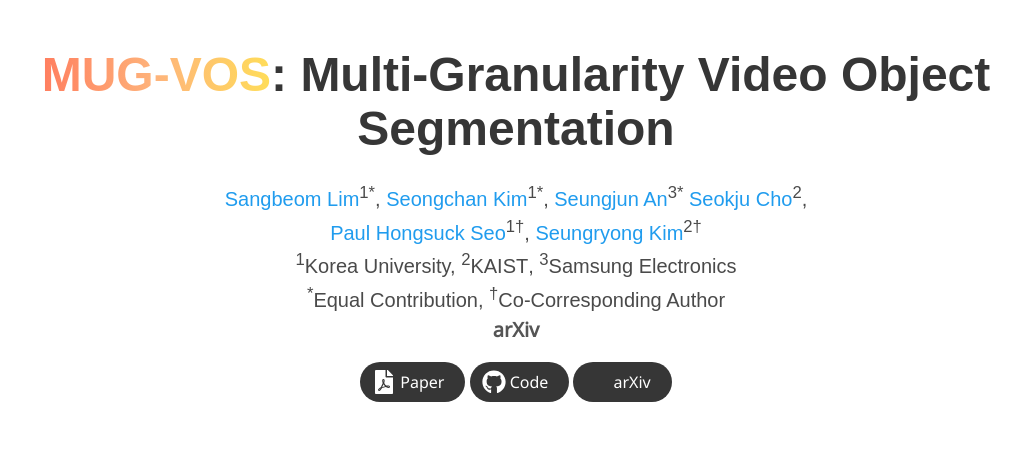
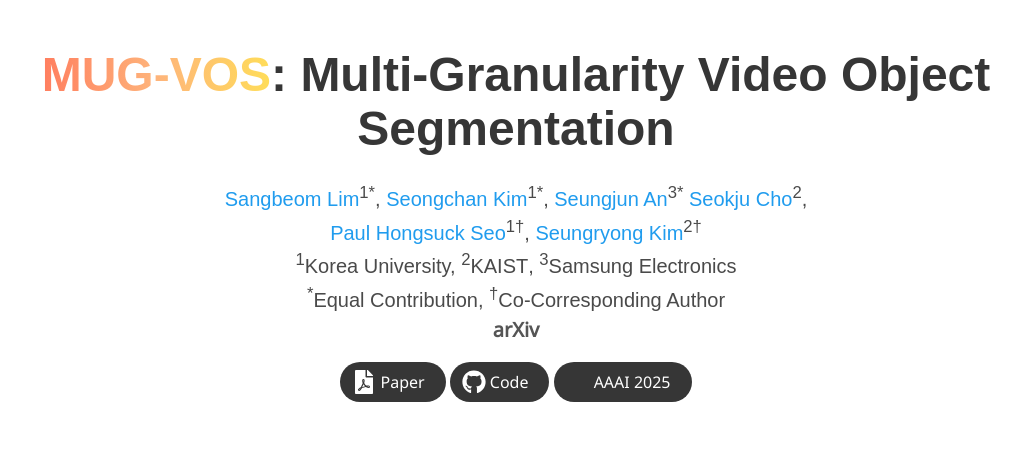
Before and after one commit to cvlab-kaist/MUG-VOS, a plain HTML site: page index.html in a window 1280 px wide. Shown: the top 464 px of the page, without its empty margins (124-1155 px from the left). Drawn offline with nearby package versions, Linux system fonts and the light colour scheme; a script that the page names is missing; some icons are missing; a web font is replaced by a local one.

Commit message:
Update index.html

```diff
--- a/index.html
+++ b/index.html
@@ -122,7 +122,7 @@
                   <span class="icon">
                     <i class="ai ai-arxiv"></i>
                   </span>
-                  <span>arXiv</span>
+                  <span>AAAI 2025</span>
                 </a>
                 </span>
                     </div>
```
